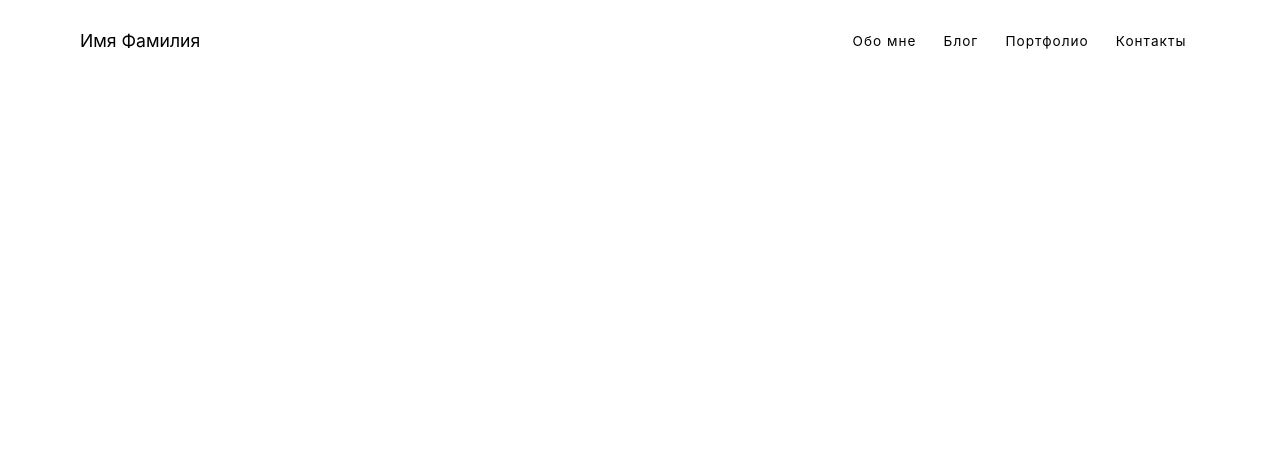
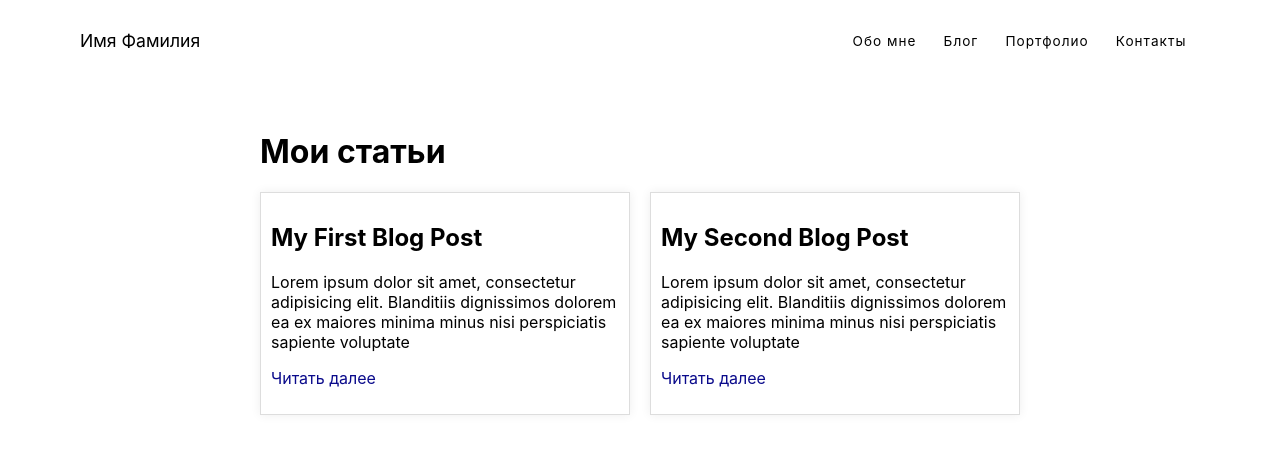
Before and after one commit to Deirr/svetle-test, a SvelteKit app: page /blog in a window 1280 px wide. Shown: the top 454 px of the page. Built offline with nearby package versions, Linux system fonts and the light colour scheme.

Commit message:
add blog page

```diff
--- a/src/routes/+layout.svelte
+++ b/src/routes/+layout.svelte
@@ -17,19 +17,23 @@ class="link">{link.title}</a>
     const nav = [
     {
     title: 'Обо мне',
-    href: '/about'
+    href: '/about',
+    isShow: true,
     },
     {
     title: 'Блог',
-    href: '/blog'
+    href: '/blog',
+    isShow: false,
     },
     {
     title: 'Портфолио',
-    href: '/project'
+    href: '/project',
+    isShow: true,
     },
     {
     title: 'Контакты',
-    href: '/contact'
+    href: '/contact',
+    isShow: true,
     }
     ]
     </script>
--- /dev/null
+++ b/src/routes/blog/+layout.svelte
@@ -0,0 +1,3 @@
+<div class="container">
+    <slot />
+</div>
--- a/src/routes/blog/+page.svelte
+++ b/src/routes/blog/+page.svelte
@@ -0,0 +1,43 @@
+<svelte:head>
+<title>Блог</title>
+</svelte:head>
+<div class='container'>
+<h1>Мои статьи</h1>
+<div class='blogposts'>
+{#each routes as page}
+<div class='post'>
+<h2>{page.title}</h2>
+<p>{page.body}</p>
+<p class='readmore'>
+<a class='link'
+href={`/blog/posts/${page.id}`}>
+Читать далее
+</a>
+</p>
+</div>
+{/each}
+</div>
+</div>
+<style>
+    .container {
+    margin: 50px auto;
+    max-width: 800px;
+    padding: 0 20px;
+    }
+    .blogposts {
+    display: grid;
+    grid-template-columns: 1fr 1fr;
+    grid-gap: 20px;
+    }
+    .post {
+border: 1px solid #ddd;
+padding: 10px;
+box-shadow: 0 0 10px #eee;
+}
+.link {
+color: rgb(10, 10, 139);
+}
+</style>
+<script>
+    import {routes} from './routes'
+</script>
--- /dev/null
+++ b/src/routes/blog/posts/+layout.svelte
@@ -0,0 +1,11 @@
+<div class="container">
+    <a href="/blog">Домой</a>
+    <slot />
+    </div>
+    <style>
+    .container {
+    margin: 50px auto;
+    max-width: 800px;
+    padding: 0 20px;
+    }
+    </style>
--- /dev/null
+++ b/src/routes/blog/posts/1/+page.svelte
@@ -0,0 +1,3 @@
+<h1>My First Blog Post</h1>
+
+<p>Lorem ipsum dolor, sit amet consectetur adipisicing elit. Culpa nisi laborum earum commodi pariatur, eligendi aliquam. Assumenda delectus praesentium, aut veniam alias quos voluptatem, possimus voluptate soluta laudantium ipsa architecto! Explicabo eos ducimus, sit totam, in quos saepe molestias rerum cumque odit magnam consectetur autem neque alias. A modi aspernatur, architecto iure eaque et cumque. Totam dignissimos aliquam officia perferendis omnis id hic voluptates! Fugiat explicabo iste minima similique officia molestiae quibusdam neque, iure repellendus odit soluta sit earum, quos natus ut fuga cumque, optio illo vero modi porro. Non ea aspernatur doloremque deleniti repudiandae delectus temporibus a provident porro sapiente mollitia, similique fuga asperiores accusamus ut nobis blanditiis? Facere, eum iste voluptatum error pariatur suscipit nobis! Nobis autem asperiores inventore facilis fugit sequi veniam eos tempore officiis, excepturi amet cum, aspernatur eveniet consequuntur doloribus, vitae nam fugiat vel in sunt eius corrupti. Explicabo aliquid numquam qui odit, vitae accusamus! Quaerat, maxime nihil, magnam ut obcaecati optio tenetur ullam sequi impedit neque consequuntur quia, non delectus quisquam amet sit inventore cupiditate perspiciatis ab voluptatem aut quae vitae placeat? Impedit quae corporis illo. Nemo nisi officia omnis ex, quam cum! Rem rerum totam minus ut omnis architecto sunt provident repudiandae vel!</p>
--- /dev/null
+++ b/src/routes/blog/posts/2/+page.svelte
@@ -0,0 +1,3 @@
+<h1>My Second Blog Post</h1>
+
+<p>Lorem ipsum dolor, sit amet consectetur adipisicing elit. Culpa nisi laborum earum commodi pariatur, eligendi aliquam. Assumenda delectus praesentium, aut veniam alias quos voluptatem, possimus voluptate soluta laudantium ipsa architecto! Explicabo eos ducimus, sit totam, in quos saepe molestias rerum cumque odit magnam consectetur autem neque alias. A modi aspernatur, architecto iure eaque et cumque. Totam dignissimos aliquam officia perferendis omnis id hic voluptates! Fugiat explicabo iste minima similique officia molestiae quibusdam neque, iure repellendus odit soluta sit earum, quos natus ut fuga cumque, optio illo vero modi porro. Non ea aspernatur doloremque deleniti repudiandae delectus temporibus a provident porro sapiente mollitia, similique fuga asperiores accusamus ut nobis blanditiis? Facere, eum iste voluptatum error pariatur suscipit nobis! Nobis autem asperiores inventore facilis fugit sequi veniam eos tempore officiis, excepturi amet cum, aspernatur eveniet consequuntur doloribus, vitae nam fugiat vel in sunt eius corrupti. Explicabo aliquid numquam qui odit, vitae accusamus! Quaerat, maxime nihil, magnam ut obcaecati optio tenetur ullam sequi impedit neque consequuntur quia, non delectus quisquam amet sit inventore cupiditate perspiciatis ab voluptatem aut quae vitae placeat? Impedit quae corporis illo. Nemo nisi officia omnis ex, quam cum! Rem rerum totam minus ut omnis architecto sunt provident repudiandae vel!</p>
--- /dev/null
+++ b/src/routes/blog/routes.js
@@ -0,0 +1,12 @@
+export const routes = [
+  {
+    id: 1,
+    title: "My First Blog Post",
+    body: "Lorem ipsum dolor sit amet, consectetur adipisicing elit. Blanditiis dignissimos dolorem ea ex maiores minima minus nisi perspiciatis sapiente voluptate",
+  },
+  {
+    id: 2,
+    title: "My Second Blog Post",
+    body: "Lorem ipsum dolor sit amet, consectetur adipisicing elit. Blanditiis dignissimos dolorem ea ex maiores minima minus nisi perspiciatis sapiente voluptate",
+  },
+];
```
